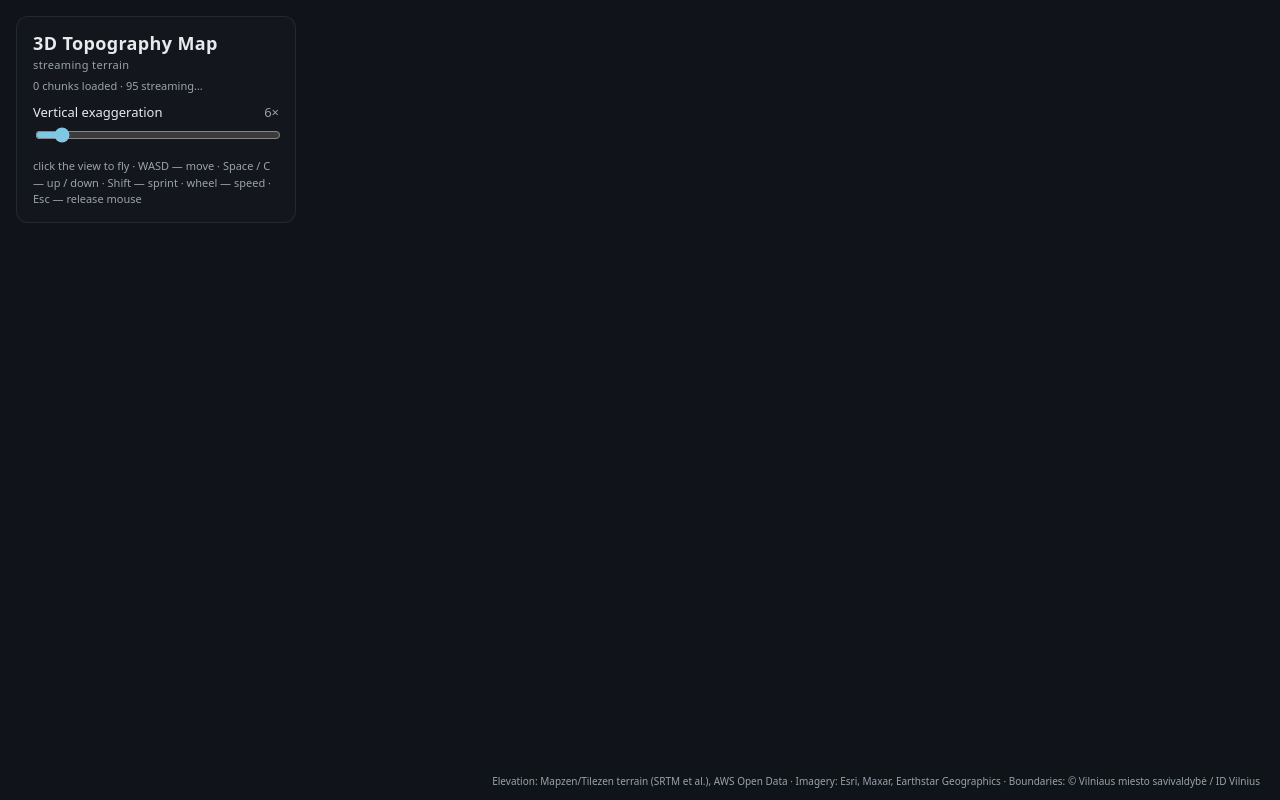
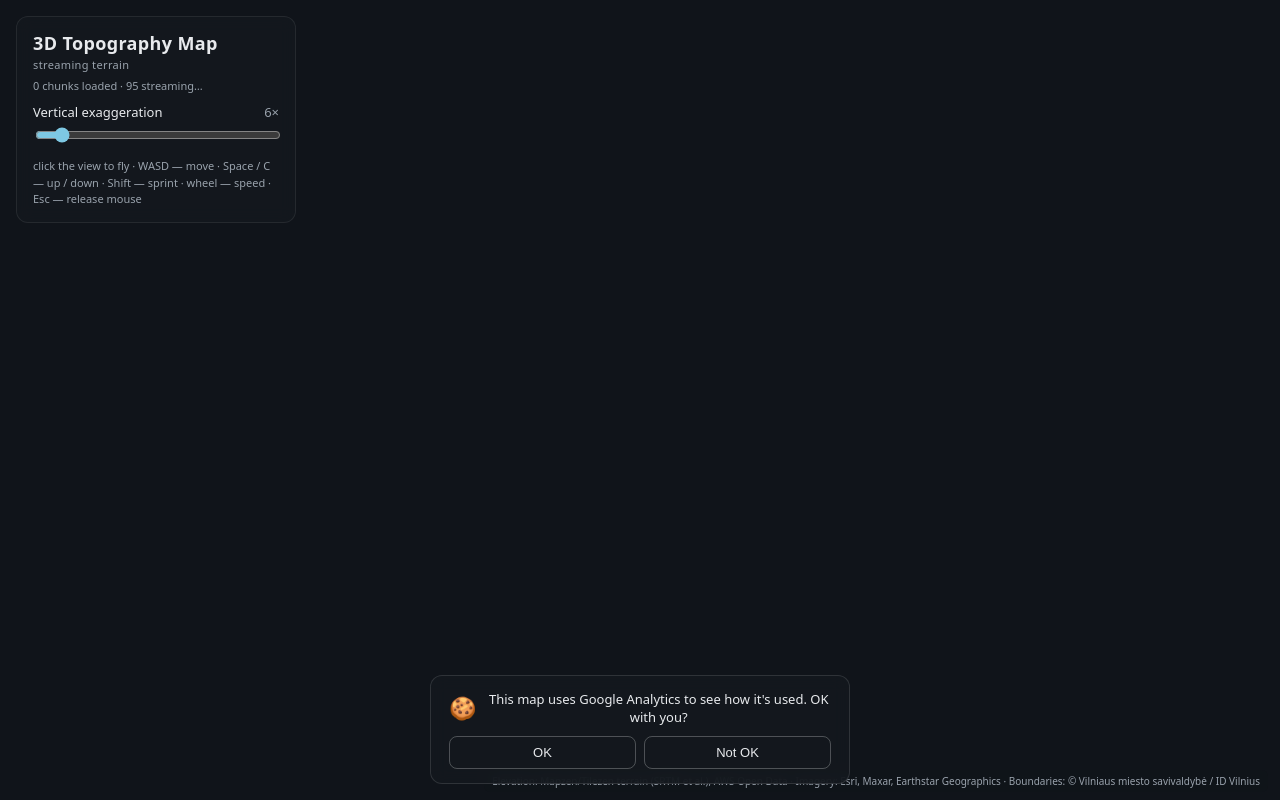
Before and after one commit to ramzis/3d-topography-map, a website: page index.html in a window 1280 px wide. Drawn offline with nearby package versions, Linux system fonts and the light colour scheme; no server answers.

Commit message:
Add analytics

```diff
--- a/css/style.css
+++ b/css/style.css
@@ -96,6 +96,54 @@ input[type="range"] {
 
 #flySpeed { color: #7ec8e3; }
 
+#cookieBanner {
+  position: fixed;
+  bottom: 16px;
+  left: 50%;
+  transform: translateX(-50%);
+  display: flex;
+  flex-direction: column;
+  gap: 10px;
+  width: min(92vw, 420px);
+  padding: 14px 18px;
+  background: var(--panel-bg);
+  border: 1px solid rgba(255, 255, 255, 0.12);
+  border-radius: 12px;
+  backdrop-filter: blur(8px);
+  z-index: 30;
+  font-size: 13px;
+  line-height: 1.4;
+}
+
+.cookie-text {
+  display: flex;
+  align-items: center;
+  justify-content: center;
+  gap: 10px;
+  text-align: center;
+}
+
+.cookie-icon { font-size: 22px; }
+
+.cookie-row {
+  display: grid;
+  grid-template-columns: 1fr 1fr;
+  gap: 8px;
+}
+
+.cookie-btn {
+  padding: 8px 14px;
+  font-size: 13px;
+  border-radius: 8px;
+  cursor: pointer;
+  color: var(--text);
+  background: transparent;
+  border: 1px solid rgba(255, 255, 255, 0.25);
+}
+.cookie-btn:hover {
+  background: rgba(255, 255, 255, 0.07);
+}
+
 #attrib {
   position: fixed;
   bottom: 8px;
--- /dev/null
+++ b/js/analytics.js
@@ -0,0 +1,67 @@
+/**
+ * Consent-gated Google Analytics.
+ *
+ * A 🍪 banner asks for OK / Not OK; the choice is stored in a cookie for
+ * 30 days. The GA script is only ever loaded after an explicit "OK".
+ * Replace GA_MEASUREMENT_ID with your own before deploying.
+ */
+const GA_MEASUREMENT_ID = 'G-4TW82S9NV1';
+const CONSENT_COOKIE = 'analytics_consent';
+const CONSENT_MAX_AGE = 30 * 24 * 60 * 60; // 1 month, seconds
+
+export function getConsent() {
+  const m = document.cookie.match(new RegExp('(?:^|;\\s*)' + CONSENT_COOKIE + '=([^;]*)'));
+  return m ? m[1] : null; // 'granted' | 'denied' | null
+}
+
+export function setConsent(granted) {
+  document.cookie =
+    `${CONSENT_COOKIE}=${granted ? 'granted' : 'denied'}` +
+    `;max-age=${CONSENT_MAX_AGE};path=/;samesite=lax`;
+}
+
+function loadGoogleAnalytics() {
+  if (GA_MEASUREMENT_ID === 'G-XXXXXXXXXX' || !/^G-[A-Z0-9]+$/.test(GA_MEASUREMENT_ID)) {
+    console.info('Analytics: set GA_MEASUREMENT_ID in js/analytics.js to enable tracking.');
+    return;
+  }
+  const s = document.createElement('script');
+  s.async = true;
+  s.src = `https://www.googletagmanager.com/gtag/js?id=${GA_MEASUREMENT_ID}`;
+  document.head.appendChild(s);
+  window.dataLayer = window.dataLayer || [];
+  window.gtag = function () { window.dataLayer.push(arguments); };
+  window.gtag('js', new Date());
+  window.gtag('config', GA_MEASUREMENT_ID, { anonymize_ip: true });
+}
+
+/** Mount the 🍪 banner if no stored preference; load GA if already granted. */
+export function initAnalytics() {
+  const stored = getConsent();
+  if (stored === 'granted') {
+    loadGoogleAnalytics();
+    return;
+  }
+  if (stored === 'denied') return;
+
+  const banner = document.createElement('div');
+  banner.id = 'cookieBanner';
+  banner.innerHTML =
+    '<div class="cookie-text">' +
+    '<span class="cookie-icon">🍪</span>' +
+    '<span>This map uses Google Analytics to see how it\'s used. OK with you?</span>' +
+    '</div>' +
+    '<div class="cookie-row">' +
+    '<button id="cookieOk" class="cookie-btn">OK</button>' +
+    '<button id="cookieNo" class="cookie-btn">Not OK</button>' +
+    '</div>';
+  document.body.appendChild(banner);
+
+  const close = (granted) => {
+    setConsent(granted);
+    banner.remove();
+    if (granted) loadGoogleAnalytics();
+  };
+  document.getElementById('cookieOk').addEventListener('click', () => close(true));
+  document.getElementById('cookieNo').addEventListener('click', () => close(false));
+}
--- a/js/app.js
+++ b/js/app.js
@@ -4,6 +4,7 @@ import { ChunkManager } from './chunks.js';
 import { WardOverlay } from './wards.js';
 import { FlyRig } from './fly.js';
 import { PlacesLayer } from './places.js';
+import { initAnalytics } from './analytics.js';
 
 const DEFAULT_EXAGGERATION = 6;
 
@@ -125,6 +126,8 @@ addEventListener('resize', () => {
   renderer.setSize(innerWidth, innerHeight);
 });
 
+initAnalytics();
+
 let lastChunkUpdate = 0;
 let lastFrameT = 0;
 renderer.setAnimationLoop((t) => {
```
